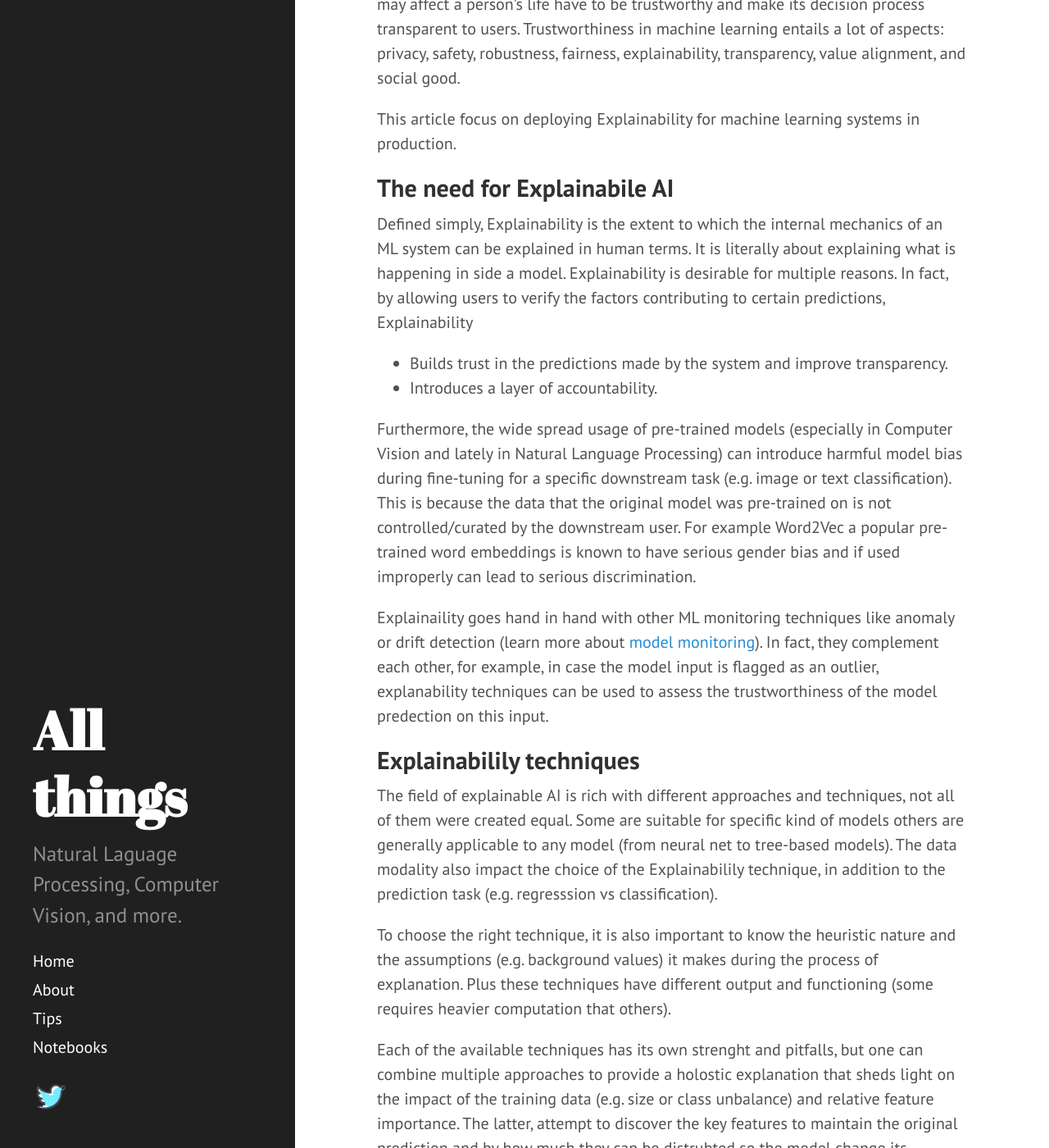
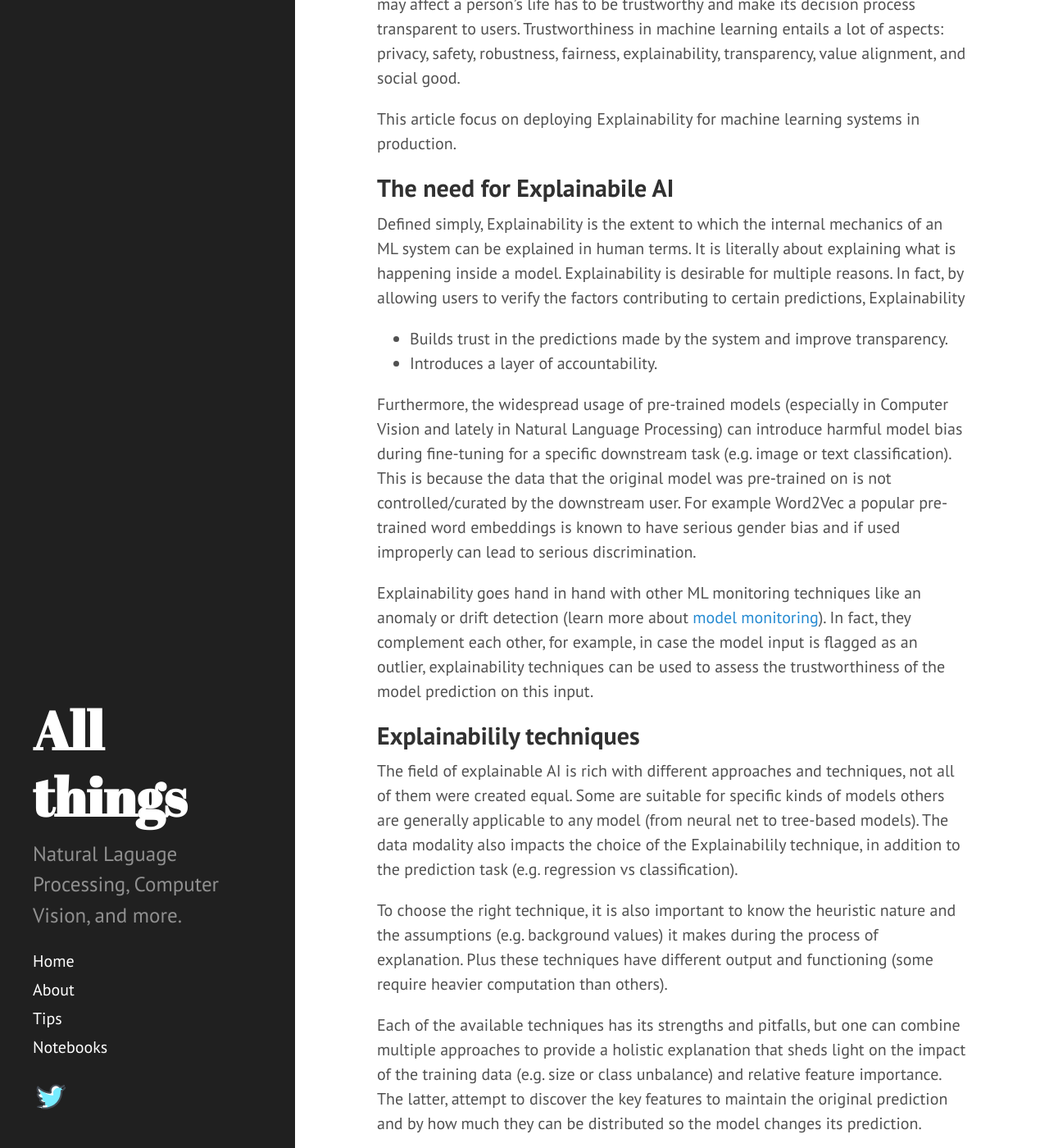
Before and after one commit to dzlab/dzlab.github.io, a Jekyll site: the page built from _posts/2020-10-18-mlops-explainability.md, in a window 1280 px wide and 1400 px high, scrolled down 630 px. Shown: the whole window at 82% size. Built offline with Jekyll 4.4.1, drawn with Linux system fonts in a browser that asks for light colours; nearby versions of some CDN libraries; a script that is not in the unit is left out; the table of contents is made by our own code; some of the changed text lies outside the part shown.

Commit message:
fix typos

```diff
--- a/_posts/2020-10-18-mlops-explainability.md
+++ b/_posts/2020-10-18-mlops-explainability.md
@@ -10,35 +10,35 @@
 
 Machine learning systems are getting more complex over time, for instance [GPT-3]({{ "ml/2020/07/25/gpt3-overview/" | absolute_url }}) is a model with hundreds of billions of parameters that requires a cluster of machines to run. And many of them are often “black boxes” for regular users and their internal functioning is only understood by experienced data scientists.
 
-A machine learning system that is deployed to production and whoose prediction may affect a person's life have to be trustworthy and make its decision process transparent to users. Trustworthiness in machine learning entails a lot of aspects: privacy, safety, robustness, fairness, explainability, transparency, value alignment, and social good.
+A machine learning system that is deployed to production and whose prediction may affect a person's life has to be trustworthy and make its decision process transparent to users. Trustworthiness in machine learning entails a lot of aspects: privacy, safety, robustness, fairness, explainability, transparency, value alignment, and social good.
 
 This article focus on deploying Explainability for machine learning systems in production.
 
 
 ## The need for Explainabile AI
-Defined simply, Explainability is the extent to which the internal mechanics of an ML system can be explained in human terms. It is literally about explaining what is happening in side a model. Explainability is desirable for multiple reasons. In fact, by allowing users to verify the factors contributing to certain predictions, Explainability
+Defined simply, Explainability is the extent to which the internal mechanics of an ML system can be explained in human terms. It is literally about explaining what is happening inside a model. Explainability is desirable for multiple reasons. In fact, by allowing users to verify the factors contributing to certain predictions, Explainability
 * Builds trust in the predictions made by the system and improve transparency.
 * Introduces a layer of accountability.
 
-Furthermore, the wide spread usage of pre-trained models (especially in Computer Vision and lately in Natural Language Processing) can introduce harmful model bias during fine-tuning for a specific downstream task (e.g. image or text classification). This is because the data that the original model was pre-trained on is not controlled/curated by the downstream user. For example Word2Vec a popular pre-trained word embeddings is known to have serious gender bias and if used improperly can lead to serious discrimination.
+Furthermore, the widespread usage of pre-trained models (especially in Computer Vision and lately in Natural Language Processing) can introduce harmful model bias during fine-tuning for a specific downstream task (e.g. image or text classification). This is because the data that the original model was pre-trained on is not controlled/curated by the downstream user. For example Word2Vec a popular pre-trained word embeddings is known to have serious gender bias and if used improperly can lead to serious discrimination.
 
 
-Explainaility goes hand in hand with other ML monitoring techniques like anomaly or drift detection (learn more about [model monitoring]({{ "ml/2020/09/30/mlops-monitoring/" | absolute_url }})). In fact, they complement each other, for example, in case the model input is flagged as an outlier, explanability techniques can be used to assess the trustworthiness of the model predection on this input.
+Explainability goes hand in hand with other ML monitoring techniques like an anomaly or drift detection (learn more about [model monitoring]({{ "ml/2020/09/30/mlops-monitoring/" | absolute_url }})). In fact, they complement each other, for example, in case the model input is flagged as an outlier, explainability techniques can be used to assess the trustworthiness of the model prediction on this input.
 
 ## Explainabilily techniques
-The field of explainable AI is rich with different approaches and techniques, not all of them were created equal. Some are suitable for specific kind of models others are generally applicable to any model (from neural net to tree-based models). The data modality also impact the choice of the Explainabilily technique, in addition to the prediction task (e.g. regresssion vs classification).
+The field of explainable AI is rich with different approaches and techniques, not all of them were created equal. Some are suitable for specific kinds of models others are generally applicable to any model (from neural net to tree-based models). The data modality also impacts the choice of the Explainabilily technique, in addition to the prediction task (e.g. regression vs classification).
 
-To choose the right technique, it is also important to know the heuristic nature and the assumptions (e.g. background values) it makes during the process of explanation. Plus these techniques have different output and functioning (some requires heavier computation that others).
+To choose the right technique, it is also important to know the heuristic nature and the assumptions (e.g. background values) it makes during the process of explanation. Plus these techniques have different output and functioning (some require heavier computation than others).
 
 
-Each of the available techniques has its own strenght and pitfalls, but one can combine multiple approaches to provide a holostic explanation that sheds light on the impact of the training data (e.g. size or class unbalance) and relative feature importance. The latter, attempt to discover the key features to maintain the original prediction and by how much they can be distrubted so the model change its prediction.
+Each of the available techniques has its strengths and pitfalls, but one can combine multiple approaches to provide a holistic explanation that sheds light on the impact of the training data (e.g. size or class unbalance) and relative feature importance. The latter, attempt to discover the key features to maintain the original prediction and by how much they can be distributed so the model changes its prediction.
 
 
 ### Impact of the training data
-Explanation techniques based on [influence functions](https://christophm.github.io/interpretable-ml-book/influential.html) highlight which instances form the training set had the most impact on a specific prediction at inference time. An example of an influencial instance is an outlier (see following diagram).
+Explanation techniques based on [influence functions](https://christophm.github.io/interpretable-ml-book/influential.html) highlight which instances from the training set had the most impact on a specific prediction at inference time. An example of an influential instance is an outlier (see the following diagram).
 
 Such techniques allow the user to check whether the most impactful training data
-contain relevant features compared to the instance we are trying to explaine in production.
+contain relevant features compared to the instance we are trying to explain in production.
 
 
 |![influential-point](https://christophm.github.io/interpretable-ml-book/images/influential-point-1.png){: .center-image }|
@@ -57,19 +57,19 @@
 * [Integrated Gradients](https://github.com/hiranumn/IntegratedGradients) tries to approximate the Shapley values for the input features. These values allocate the difference between the model prediction for the background vs the prediction for the current instance.
 
 ## Explainabilily in Production
-As described earlier, not all Explainabilily techniques were created equals. Some requires access to the model internals (e.g. Integrated Gradients requires access to the model gradients for a given input) thus the name **white-box** approaches. Others, requires nothing more then access to a prediction API thus the name **black-box** approaches.
+As described earlier, not all Explainabilily techniques were created equals. Some require access to the model internals (e.g. Integrated Gradients requires access to the model gradients for a given input) thus the name **white-box** approaches. Others require nothing more than access to a prediction API thus the name **black-box** approaches.
 
-The latter techniques are more convinient to a production deployement as the model to explain is usually deployed in isolation as a service with a well defined API (e.g. URL, request/reponse bodies).
+The latter techniques are more convenient for production deployment as the model to explain is usually deployed in isolation as a service with a well-defined API (e.g. URL, request/response bodies).
 
-The way one would use a **Black-box** to explain a model deployed in production is by repeatedly querying the model with a slighlty perturbated version of the original input instance so that it creates an approximation of model inference behavior. The way the queries are constructed depends on the input instances and their perturbated versions, as well as the explanation output of the **Black-box** explainer.
+The way one would use a **Black-box** to explain a model deployed in production is by repeatedly querying the model with a slightly perturbated version of the original input instance so that it creates an approximation of model inference behavior. The way the queries are constructed depends on the input instances and their perturbated versions, as well as the explanation output of the **Black-box** explainer.
 
-In a production environemnt, such setup can be deployed by having two different endpoints:
-* `/prediction` endpoint which receives data requests to generate a prediction responses.
-* `/explaination` endpoint which receives data requests but instead of generating predictions, it will implement the explanation algorithm and forward requests with multiple modified versions of the original input to the `/prediction` endpoint and then approximate an explanation response.
+In a production environment, such a setup can be deployed by having two different endpoints:
+* `/prediction` endpoint which receives data requests to generate prediction responses.
+* `/explanation` endpoint which receives data requests but instead of generating predictions, it will implement the explanation algorithm and forward requests with multiple modified versions of the original input to the `/prediction` endpoint and then approximate an explanation response.
 
 For scale reasons, it is advisable that:
 * The `/prediction` endpoint should be duplicated so that actual prediction requests are forwarded to a separate instance than explanation requests (which have a lower priority).
-* Also, due to the nature of prediction requests which usually requires low latency and have to be handled in real time vs the explanation requests which can have higher latency, the latter can be served asynchronously.
+* Also, due to the nature of prediction requests which usually requires low latency and have to be handled in real-time vs the explanation requests which can have higher latency, the latter can be served asynchronously.
 
 The following sequence diagram illustrates such deployment and interactions between the endpoints.
 
```
Also changed, not shown: other parts of _posts/2020-10-18-mlops-explainability.md (+1 -1 lines), assets/2020/10/20201018-explainability-seqdiagram.svg.
